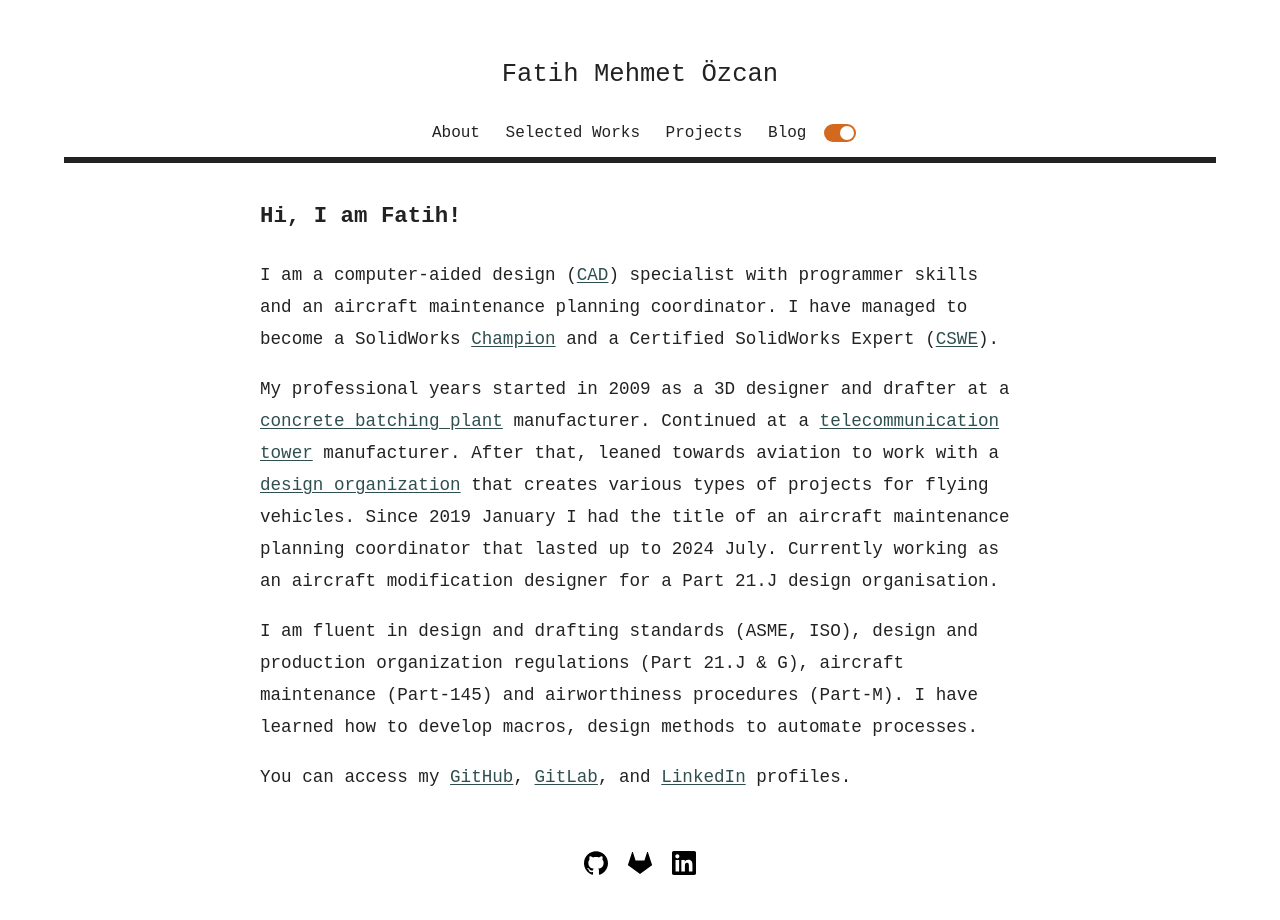
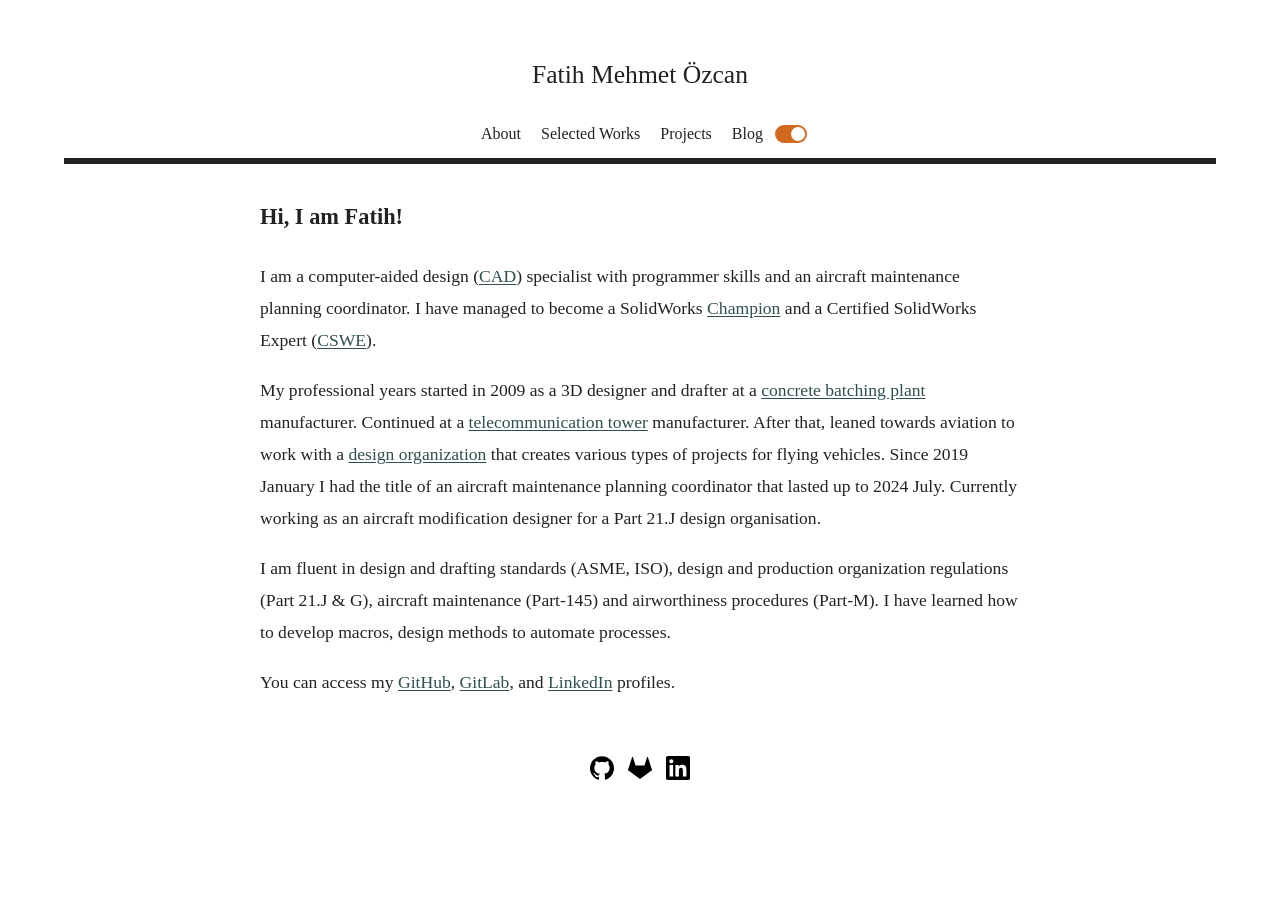
Before and after one commit to fatihmeh/fatihmeh.github.io, a Jekyll site: the page built from index.html, in a window 1280 px wide. Built offline with Jekyll 4.4.1, drawn with Linux system fonts in a browser that asks for light colours.

Commit message:
Update font-family

```diff
--- a/css/main.css
+++ b/css/main.css
@@ -20,7 +20,7 @@ time, mark, audio, video {
 
 /* main */
 body {
-  font-family: "Courier New", Courier, monospace;
+  /* font-family: "Courier New", Courier, monospace; */
   color: var(--color-primary);
   background: var(--color-background);
 
```
